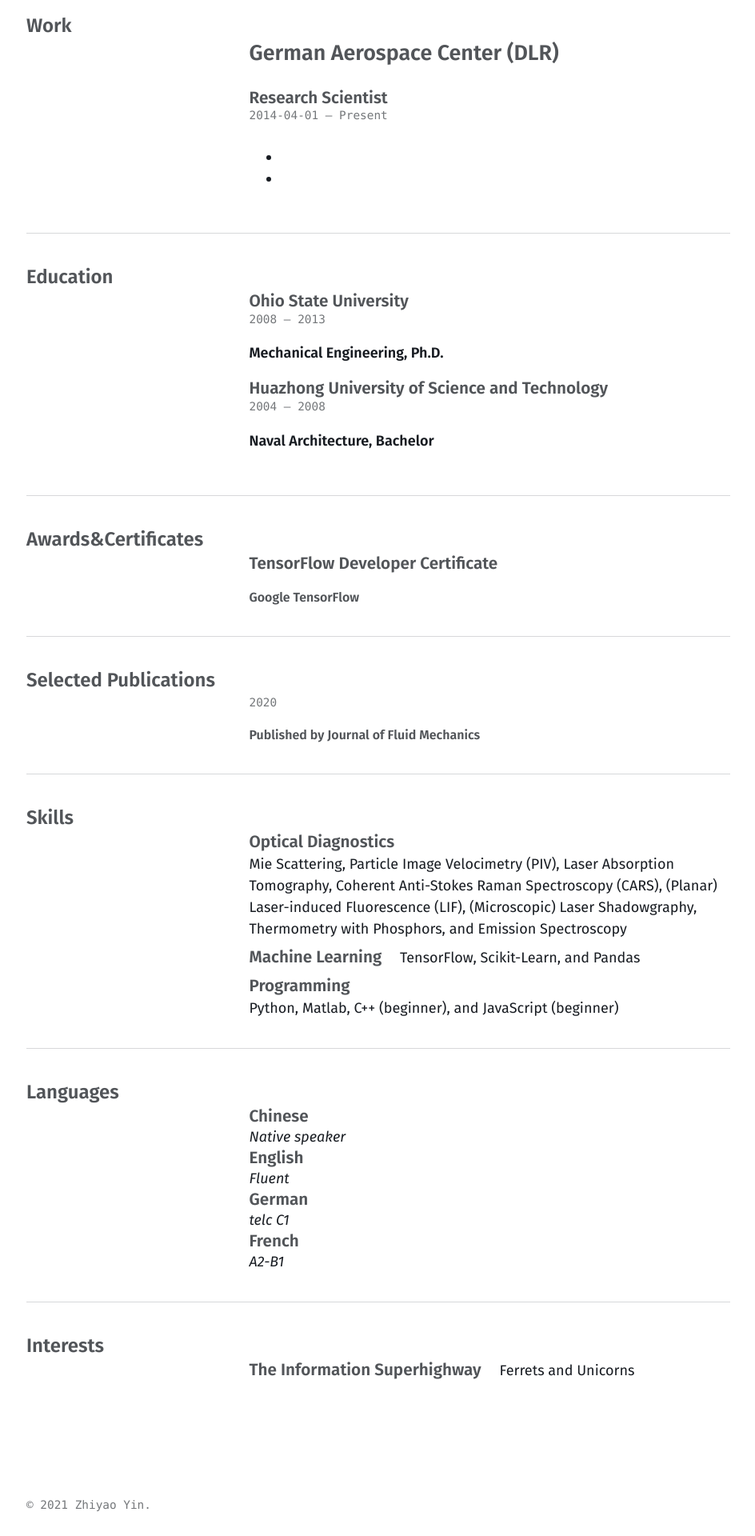
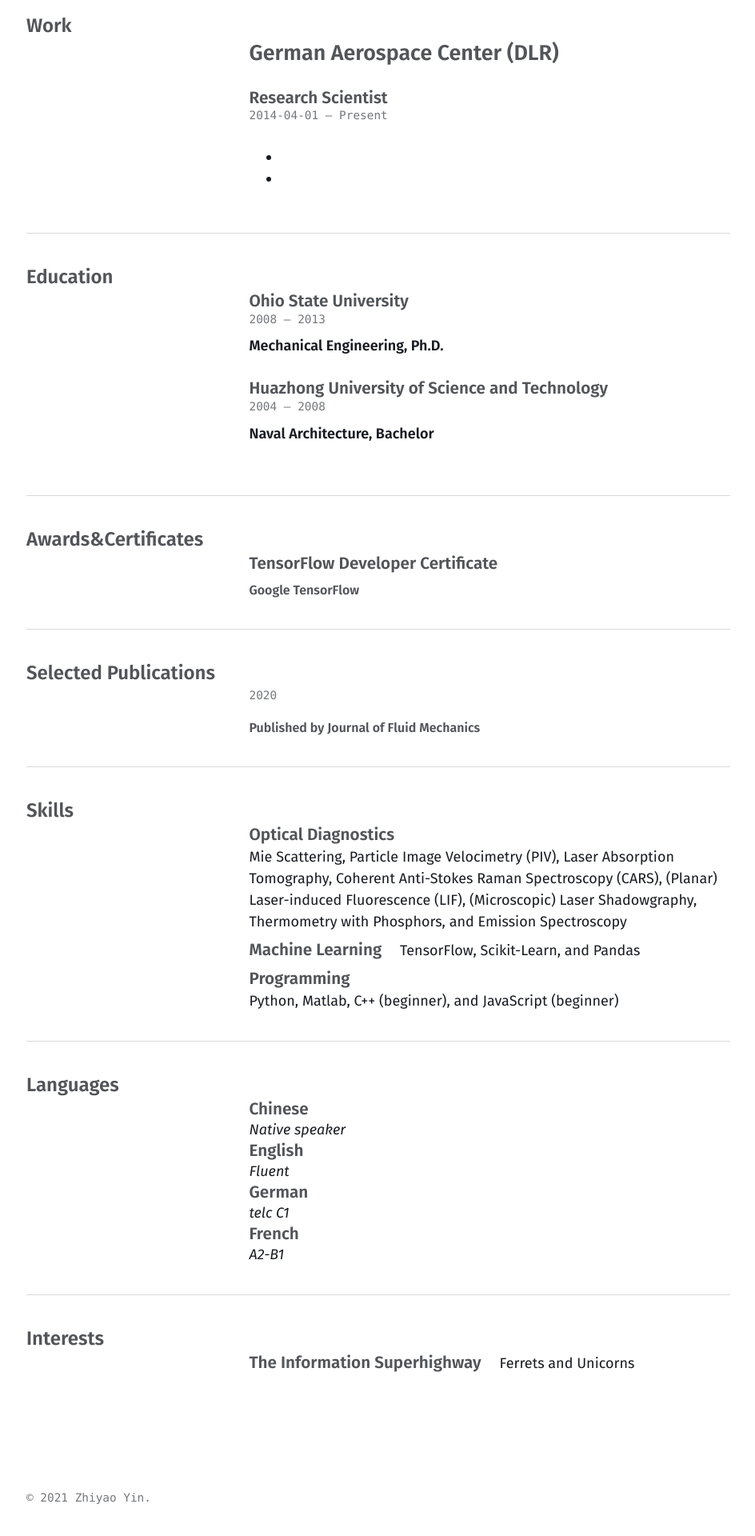
Before and after one commit to chuckedfromspace/chuckedfromspace.github.io, a Jekyll site: the page built from cv.md, in a window 1280 px wide. Shown: the part 756-2676 px from the top of the page at 80% size, without its empty margins (39-983 px from the left). Built offline with Jekyll 4.4.1, drawn with Linux system fonts in a browser that asks for light colours.

Commit message:
Modify spacing in cv

```diff
--- a/_sass/basically-basic/_layout.scss
+++ b/_sass/basically-basic/_layout.scss
@@ -152,16 +152,22 @@ main {
     }
 
     .date {
-      margin-bottom: 1rem;
+      margin-bottom: 0.5rem;
       color: tint($text-color, 40%);
       font-family: $monospace-font-family;
       font-size: 80%;
     }
     .area {
-      margin-bottom: 1rem;
+      margin-bottom: 1.5rem;
     }
     .courses-title,
-    .awarder,
+    .awarder {
+      margin-top: 0;
+      margin-bottom: 0rem;
+    }
+    .summary {
+      margin-top: 0;
+    }
     .publisher,
     .level {
       margin: 1rem 0 0;
```
